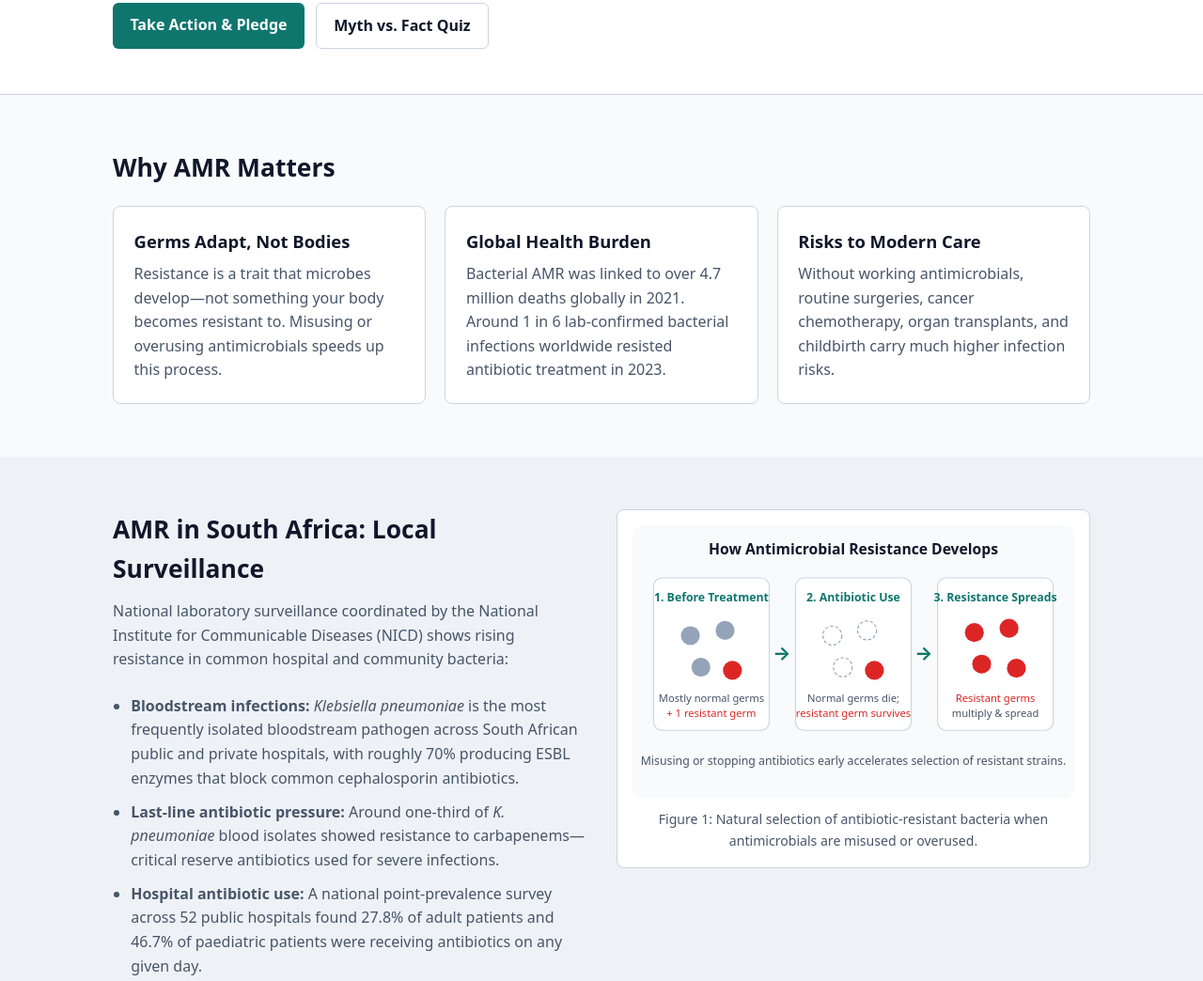
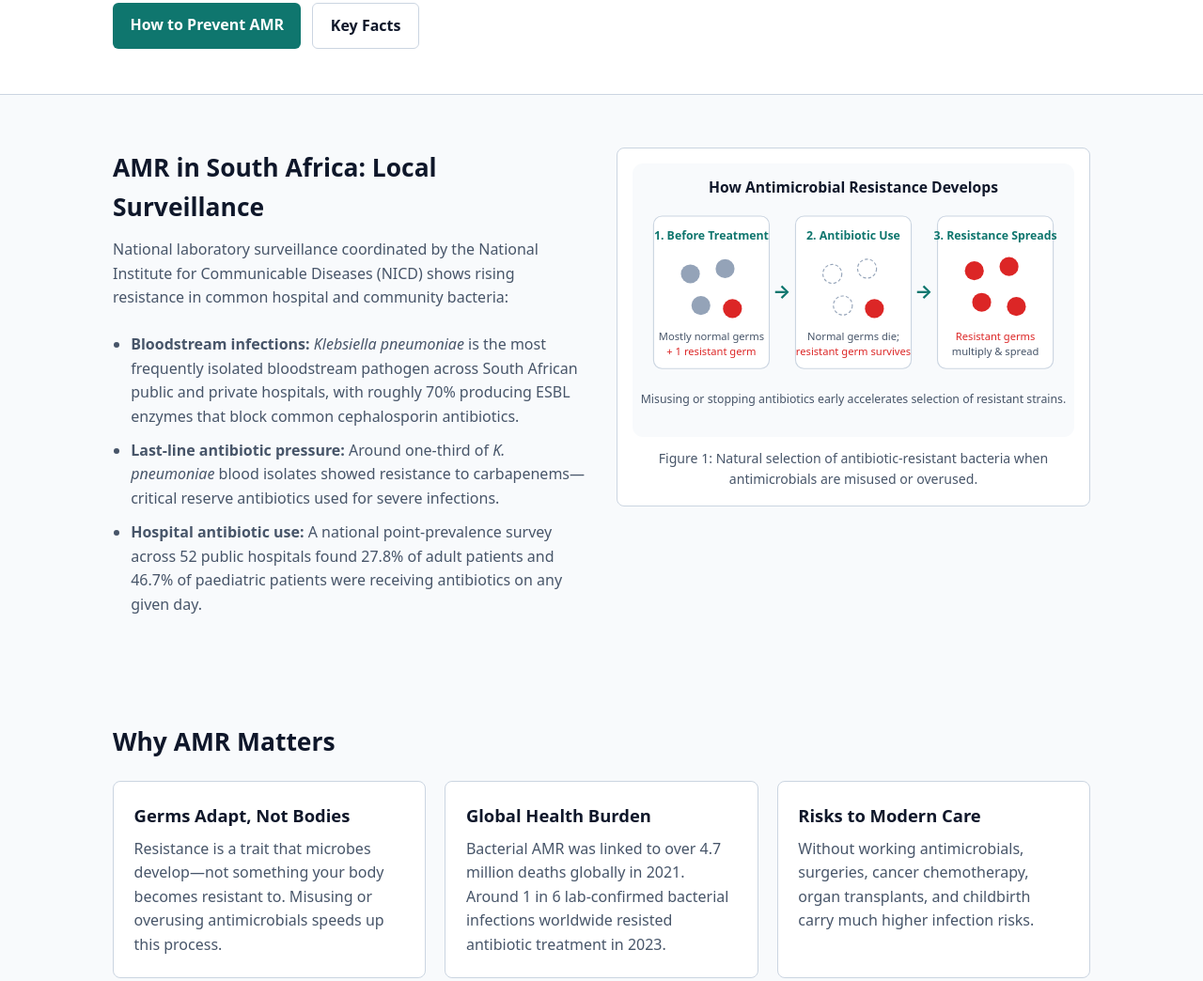
Before and after one commit to Ramit-Studios/AMR-CAMPAIGN-KR_2026, a plain HTML site: page index.html in a window 1280 px wide. Shown: the part 414-1458 px from the top of the page at 94% size. Drawn offline with Linux system fonts and the light colour scheme.

Commit message:
Update title and content for clarity and emphasis
The deleted code was concatenated with full code merged from the reconciled code; this is the original standalone index code file

```diff
--- a/index.html
+++ b/index.html
@@ -4,25 +4,18 @@
     <meta charset="UTF-8" />
     <meta name="viewport" content="width=device-width, initial-scale=1.0" />
     <title>
-      AMR campaign by Mbombi K: AMR is a real threat to health now and in
-      future, AND Antibiotics are not the cure-all solution!
+      AMR CAMPAIGN by Mbombi K: AMR IS A REAL THREAT TO HEALTH, NOW AND IN THE
+      FUTURE; AND ANTIBIOTICS ARE NOT THE CURE-ALL SOLUTION.
     </title>
-    <meta
-      property="og:title"
-      content="AMR campaign by Mbombi K: AMR is a real threat to health now and in future, AND Antibiotics are not the cure-all solution!"
-    />
-    <meta
-      property="og:description"
-      content="Learn how antimicrobial resistance threatens health in South Africa and worldwide, test your knowledge, and take action."
-    />
     <link rel="stylesheet" href="styles.css" />
   </head>
+
   <body>
     <header class="site-header">
       <div class="container nav-bar">
         <a class="brand" href="index.html"
-          >AMR campaign by Mbombi K: AMR is a real threat to health now and in
-          future, AND Antibiotics are not the cure-all solution!</a
+          >AMR CAMPAIGN by Mbombi K: AMR IS A REAL THREAT TO HEALTH, NOW AND IN
+          THE FUTURE; AND ANTIBIOTICS ARE NOT THE CURE-ALL SOLUTION.</a
         >
         <nav aria-label="Primary Navigation">
           <ul class="nav-links">
@@ -36,22 +29,83 @@
     <main>
       <section class="hero">
         <div class="container">
-          <p class="eyebrow">Public Health Awareness Campaign</p>
+          <p class="eyebrow">Public Health &amp; Medicine</p>
           <h1>Antimicrobial Resistance</h1>
           <p class="lead">
             Antimicrobial resistance (AMR) happens when bacteria, viruses,
             fungi, and parasites change over time and stop responding to
-            medicines. Infections become harder or impossible to treat—and
-            antibiotics are not the cure-all solution.
+            medicines. Infections become harder or impossible to treat, putting
+            routine care and global health at risk.
           </p>
           <div class="hero-actions">
-            <a class="btn primary" href="action.html"
-              >Take Action &amp; Pledge</a
-            >
-            <a class="btn secondary" href="#quiz">Myth vs. Fact Quiz</a>
+            <a class="btn primary" href="action.html">How to Prevent AMR</a>
+            <a class="btn secondary" href="#key-facts">Key Facts</a>
           </div>
         </div>
       </section>
+
+          <section id="sa-data" class="section">
+      <div class="container split">
+        <div>
+          <h2>AMR in South Africa: Local Surveillance</h2>
+          <p class="section-intro">
+            National laboratory surveillance coordinated by the National Institute for Communicable Diseases (NICD) shows rising resistance in common hospital and community bacteria:
+          </p>
+          <ul class="clean-list">
+            <li><strong>Bloodstream infections:</strong> <em>Klebsiella pneumoniae</em> is the most frequently isolated bloodstream pathogen across South African public and private hospitals, with roughly 70% producing ESBL enzymes that block common cephalosporin antibiotics.</li>
+            <li><strong>Last-line antibiotic pressure:</strong> Around one-third of <em>K. pneumoniae</em> blood isolates showed resistance to carbapenems—critical reserve antibiotics used for severe infections.</li>
+            <li><strong>Hospital antibiotic use:</strong> A national point-prevalence survey across 52 public hospitals found 27.8% of adult patients and 46.7% of paediatric patients were receiving antibiotics on any given day.</li>
+          </ul>
+        </div>
+
+        <figure class="diagram-card">
+          <svg viewBox="0 0 420 260" role="img" aria-label="Diagram showing how antibiotic misuse leaves resistant bacteria behind to multiply">
+            <rect width="420" height="260" rx="10" fill="#f8fafc" />
+            <text x="210" y="28" text-anchor="middle" font-size="14" font-weight="700" fill="#0f172a">How Antimicrobial Resistance Develops</text>
+
+            <!-- Step 1 -->
+            <rect x="20" y="50" width="110" height="145" rx="8" fill="#ffffff" stroke="#cbd5e1" />
+            <text x="75" y="72" text-anchor="middle" font-size="11" font-weight="700" fill="#0f766e">1. Before Treatment</text>
+            <circle cx="55" cy="105" r="9" fill="#94a3b8" />
+            <circle cx="88" cy="100" r="9" fill="#94a3b8" />
+            <circle cx="65" cy="135" r="9" fill="#94a3b8" />
+            <circle cx="95" cy="138" r="9" fill="#dc2626" />
+            <text x="75" y="168" text-anchor="middle" font-size="10" fill="#475569">Mostly normal germs</text>
+            <text x="75" y="182" text-anchor="middle" font-size="10" fill="#dc2626">+ 1 resistant germ</text>
+
+            <!-- Arrow 1 -->
+            <text x="142" y="128" text-anchor="middle" font-size="18" font-weight="700" fill="#0f766e">→</text>
+
+            <!-- Step 2 -->
+            <rect x="155" y="50" width="110" height="145" rx="8" fill="#ffffff" stroke="#cbd5e1" />
+            <text x="210" y="72" text-anchor="middle" font-size="11" font-weight="700" fill="#0f766e">2. Antibiotic Use</text>
+            <circle cx="190" cy="105" r="9" fill="none" stroke="#94a3b8" stroke-dasharray="3 2" />
+            <circle cx="223" cy="100" r="9" fill="none" stroke="#94a3b8" stroke-dasharray="3 2" />
+            <circle cx="200" cy="135" r="9" fill="none" stroke="#94a3b8" stroke-dasharray="3 2" />
+            <circle cx="230" cy="138" r="9" fill="#dc2626" />
+            <text x="210" y="168" text-anchor="middle" font-size="10" fill="#475569">Normal germs die;</text>
+            <text x="210" y="182" text-anchor="middle" font-size="10" fill="#dc2626">resistant germ survives</text>
+
+            <!-- Arrow 2 -->
+            <text x="277" y="128" text-anchor="middle" font-size="18" font-weight="700" fill="#0f766e">→</text>
+
+            <!-- Step 3 -->
+            <rect x="290" y="50" width="110" height="145" rx="8" fill="#ffffff" stroke="#cbd5e1" />
+            <text x="345" y="72" text-anchor="middle" font-size="11" font-weight="700" fill="#0f766e">3. Resistance Spreads</text>
+            <circle cx="325" cy="102" r="9" fill="#dc2626" />
+            <circle cx="358" cy="98" r="9" fill="#dc2626" />
+            <circle cx="332" cy="132" r="9" fill="#dc2626" />
+            <circle cx="365" cy="136" r="9" fill="#dc2626" />
+            <text x="345" y="168" text-anchor="middle" font-size="10" fill="#dc2626">Resistant germs</text>
+            <text x="345" y="182" text-anchor="middle" font-size="10" fill="#475569">multiply &amp; spread</text>
+
+            <text x="210" y="228" text-anchor="middle" font-size="11" fill="#475569">Misusing or stopping antibiotics early accelerates selection of resistant strains.</text>
+          </svg>
+          <figcaption>Figure 1: Natural selection of antibiotic-resistant bacteria when antimicrobials are misused or overused.</figcaption>
+        </figure>
+      </div>
+    </section>
+
 
       <section id="key-facts" class="section">
         <div class="container">
@@ -76,271 +130,28 @@
             <article class="card">
               <h3>Risks to Modern Care</h3>
               <p>
-                Without working antimicrobials, routine surgeries, cancer
-                chemotherapy, organ transplants, and childbirth carry much
-                higher infection risks.
+                Without working antimicrobials, surgeries, cancer chemotherapy,
+                organ transplants, and childbirth carry much higher infection
+                risks.
               </p>
             </article>
           </div>
         </div>
       </section>
 
-      <section id="sa-data" class="section alt-bg">
-        <div class="container split">
-          <div>
-            <h2>AMR in South Africa: Local Surveillance</h2>
-            <p class="section-intro">
-              National laboratory surveillance coordinated by the National
-              Institute for Communicable Diseases (NICD) shows rising resistance
-              in common hospital and community bacteria:
-            </p>
-            <ul class="clean-list">
-              <li>
-                <strong>Bloodstream infections:</strong>
-                <em>Klebsiella pneumoniae</em> is the most frequently isolated
-                bloodstream pathogen across South African public and private
-                hospitals, with roughly 70% producing ESBL enzymes that block
-                common cephalosporin antibiotics.
-              </li>
-              <li>
-                <strong>Last-line antibiotic pressure:</strong> Around one-third
-                of <em>K. pneumoniae</em> blood isolates showed resistance to
-                carbapenems—critical reserve antibiotics used for severe
-                infections.
-              </li>
-              <li>
-                <strong>Hospital antibiotic use:</strong> A national
-                point-prevalence survey across 52 public hospitals found 27.8%
-                of adult patients and 46.7% of paediatric patients were
-                receiving antibiotics on any given day.
-              </li>
-            </ul>
-          </div>
-
-          <figure class="diagram-card">
-            <svg
-              viewBox="0 0 420 260"
-              role="img"
-              aria-label="Diagram showing how antibiotic misuse leaves resistant bacteria behind to multiply"
-            >
-              <rect width="420" height="260" rx="10" fill="#f8fafc" />
-              <text
-                x="210"
-                y="28"
-                text-anchor="middle"
-                font-size="14"
-                font-weight="700"
-                fill="#0f172a"
-              >
-                How Antimicrobial Resistance Develops
-              </text>
-
-              <!-- Step 1 -->
-              <rect
-                x="20"
-                y="50"
-                width="110"
-                height="145"
-                rx="8"
-                fill="#ffffff"
-                stroke="#cbd5e1"
-              />
-              <text
-                x="75"
-                y="72"
-                text-anchor="middle"
-                font-size="11"
-                font-weight="700"
-                fill="#0f766e"
-              >
-                1. Before Treatment
-              </text>
-              <circle cx="55" cy="105" r="9" fill="#94a3b8" />
-              <circle cx="88" cy="100" r="9" fill="#94a3b8" />
-              <circle cx="65" cy="135" r="9" fill="#94a3b8" />
-              <circle cx="95" cy="138" r="9" fill="#dc2626" />
-              <text
-                x="75"
-                y="168"
-                text-anchor="middle"
-                font-size="10"
-                fill="#475569"
-              >
-                Mostly normal germs
-              </text>
-              <text
-                x="75"
-                y="182"
-                text-anchor="middle"
-                font-size="10"
-                fill="#dc2626"
-              >
-                + 1 resistant germ
-              </text>
-
-              <!-- Arrow 1 -->
-              <text
-                x="142"
-                y="128"
-                text-anchor="middle"
-                font-size="18"
-                font-weight="700"
-                fill="#0f766e"
-              >
-                →
-              </text>
-
-              <!-- Step 2 -->
-              <rect
-                x="155"
-                y="50"
-                width="110"
-                height="145"
-                rx="8"
-                fill="#ffffff"
-                stroke="#cbd5e1"
-              />
-              <text
-                x="210"
-                y="72"
-                text-anchor="middle"
-                font-size="11"
-                font-weight="700"
-                fill="#0f766e"
-              >
-                2. Antibiotic Use
-              </text>
-              <circle
-                cx="190"
-                cy="105"
-                r="9"
-                fill="none"
-                stroke="#94a3b8"
-                stroke-dasharray="3 2"
-              />
-              <circle
-                cx="223"
-                cy="100"
-                r="9"
-                fill="none"
-                stroke="#94a3b8"
-                stroke-dasharray="3 2"
-              />
-              <circle
-                cx="200"
-                cy="135"
-                r="9"
-                fill="none"
-                stroke="#94a3b8"
-                stroke-dasharray="3 2"
-              />
-              <circle cx="230" cy="138" r="9" fill="#dc2626" />
-              <text
-                x="210"
-                y="168"
-                text-anchor="middle"
-                font-size="10"
-                fill="#475569"
-              >
-                Normal germs die;
-              </text>
-              <text
-                x="210"
-                y="182"
-                text-anchor="middle"
-                font-size="10"
-                fill="#dc2626"
-              >
-                resistant germ survives
-              </text>
-
-              <!-- Arrow 2 -->
-              <text
-                x="277"
-                y="128"
-                text-anchor="middle"
-                font-size="18"
-                font-weight="700"
-                fill="#0f766e"
-              >
-                →
-              </text>
-
-              <!-- Step 3 -->
-              <rect
-                x="290"
-                y="50"
-                width="110"
-                height="145"
-                rx="8"
-                fill="#ffffff"
-                stroke="#cbd5e1"
-              />
-              <text
-                x="345"
-                y="72"
-                text-anchor="middle"
-                font-size="11"
-                font-weight="700"
-                fill="#0f766e"
-              >
-                3. Resistance Spreads
-              </text>
-              <circle cx="325" cy="102" r="9" fill="#dc2626" />
-              <circle cx="358" cy="98" r="9" fill="#dc2626" />
-              <circle cx="332" cy="132" r="9" fill="#dc2626" />
-              <circle cx="365" cy="136" r="9" fill="#dc2626" />
-              <text
-                x="345"
-                y="168"
-                text-anchor="middle"
-                font-size="10"
-                fill="#dc2626"
-              >
-                Resistant germs
-              </text>
-              <text
-                x="345"
-                y="182"
-                text-anchor="middle"
-                font-size="10"
-                fill="#475569"
-              >
-                multiply &amp; spread
-              </text>
-
-              <text
-                x="210"
-                y="228"
-                text-anchor="middle"
-                font-size="11"
-                fill="#475569"
-              >
-                Misusing or stopping antibiotics early accelerates selection of
-                resistant strains.
-              </text>
-            </svg>
-            <figcaption>
-              Figure 1: Natural selection of antibiotic-resistant bacteria when
-              antimicrobials are misused or overused.
-            </figcaption>
-          </figure>
-        </div>
-      </section>
-
-      <section class="section">
+      <section class="section alt-bg">
         <div class="container split">
           <div>
             <h2>What Drives Resistance?</h2>
             <ul class="clean-list">
               <li>
                 <strong>Overuse and misuse:</strong> Taking antibiotics for
-                viral illnesses like colds or flu, or skipping prescribed doses.
+                viral illnesses like colds or flu, or skipping doses.
               </li>
               <li>
                 <strong>Agriculture and environment:</strong> Routine use of
                 antimicrobials in livestock, aquaculture, and crops, plus
-                untreated wastewater.
+                untreated waste.
               </li>
               <li>
                 <strong>Gaps in care and access:</strong> Limited diagnostics,
@@ -351,16 +162,15 @@
           <aside class="callout">
             <h3>Quick Reminder</h3>
             <p>
-              Antibiotics treat bacterial infections—they are not a cure-all
-              solution and do not cure viruses such as colds or influenza.
-              Always consult a healthcare professional before taking
-              antimicrobials.
+              Antibiotics treat bacterial infections—they do not cure viruses
+              such as colds or influenza. Always ask a healthcare professional
+              before taking antimicrobials.
             </p>
           </aside>
         </div>
       </section>
 
-      <section id="quiz" class="section alt-bg">
+      <section id="quiz" class="section">
         <div class="container">
           <h2>Test Your Knowledge: Myth vs. Fact</h2>
           <p class="section-intro">
@@ -423,11 +233,106 @@
                 >
                   Myth
                 </button>
+                <button
+                  type="button"
+                  class="btn secondary"
+                  onclick="
+                    checkAnswer(
+                      this,
+                      true,
+                      'Incorrect. Stopping early allows surviving bacteria to multiply and develop resistance.',
+                    )
+                  "
+                >
+                  Fact
+                </button>
               </div>
+              <p class="quiz-feedback" aria-live="polite"></p>
+            </div>
+
+            <div class="quiz-item">
+              <p class="quiz-q">
+                3. Resistant bacteria can spread from person to person.
+              </p>
+              <div class="quiz-btns">
+                <button
+                  type="button"
+                  class="btn secondary"
+                  onclick="
+                    checkAnswer(
+                      this,
+                      true,
+                      'Incorrect. Resistant microbes spread between people, animals, and the environment just like regular germs.',
+                    )
+                  "
+                >
+                  Myth
+                </button>
+                <button
+                  type="button"
+                  class="btn secondary"
+                  onclick="
+                    checkAnswer(
+                      this,
+                      false,
+                      'Fact! Anyone can catch a resistant infection, even if they rarely take antibiotics.',
+                    )
+                  "
+                >
+                  Fact
+                </button>
+              </div>
+              <p class="quiz-feedback" aria-live="polite"></p>
             </div>
           </div>
         </div>
       </section>
+
+          <section id="references" class="section alt-bg">
+      <div class="container">
+        <h2>References &amp; Official Resources</h2>
+        <ol class="ref-list">
+          <li>
+            <strong>World Health Organization (WHO).</strong> <em>Antimicrobial Resistance Fact Sheet</em> (Global data on 4.71 million AMR-associated deaths and 1 in 6 resistant bacterial infections).
+            <a href="https://www.who.int/news-room/fact-sheets/detail/antimicrobial-resistance" target="_blank" rel="noopener noreferrer">who.int/news-room/fact-sheets/detail/antimicrobial-resistance</a>
+          </li>
+          <li>
+            <strong>National Institute for Communicable Diseases (NICD) — South Africa.</strong> <em>Surveillance for Antimicrobial Resistance and Consumption of Antibiotics in South Africa</em> (National ESKAPE bloodstream surveillance and public-sector hospital antibiotic usage data).
+            <a href="https://www.nicd.ac.za/diseases-a-z-index/antimicrobial-resistance/" target="_blank" rel="noopener noreferrer">nicd.ac.za/diseases-a-z-index/antimicrobial-resistance</a>
+          </li>
+          <li>
+            <strong>National Department of Health — Republic of South Africa.</strong> <em>South African Antimicrobial Resistance National Strategy Framework</em> (One Health stewardship, infection prevention, and surveillance guidelines).
+            <a href="https://www.health.gov.za/" target="_blank" rel="noopener noreferrer">health.gov.za</a>
+          </li>
+        </ol>
+      </div>
+    </section>
+
     </main>
+
+    <footer class="site-footer">
+      <div class="container footer-row">
+        <p>
+          AMR Campaign by Mbombi K — Educational resource on antimicrobial
+          resistance.
+        </p>
+        <a href="action.html">Continue to Take Action →</a>
+      </div>
+    </footer>
+
+    <script>
+      function checkAnswer(button, isWrongChoice, message) {
+        const item = button.closest(".quiz-item");
+        const feedback = item.querySelector(".quiz-feedback");
+        const buttons = item.querySelectorAll("button");
+
+        buttons.forEach((btn) => btn.classList.remove("correct", "wrong"));
+        button.classList.add(isWrongChoice ? "wrong" : "correct");
+
+        feedback.textContent = message;
+        feedback.className =
+          "quiz-feedback " + (isWrongChoice ? "text-wrong" : "text-correct");
+      }
+    </script>
   </body>
 </html>
```
